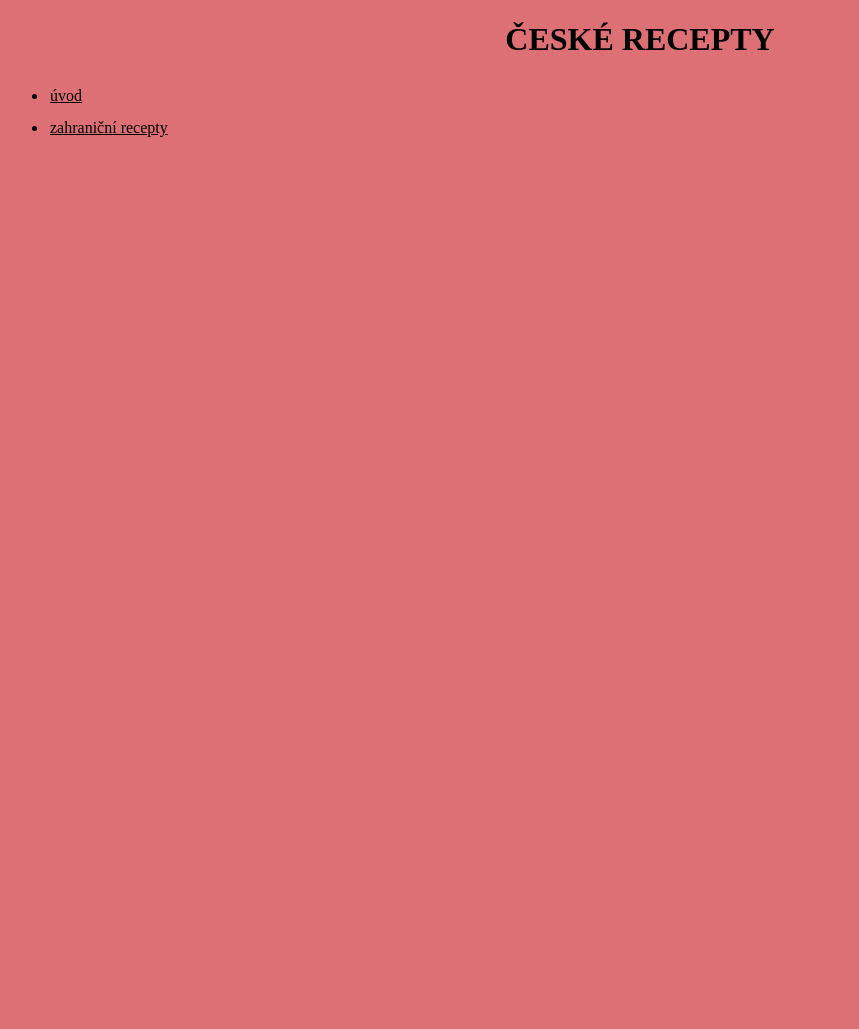
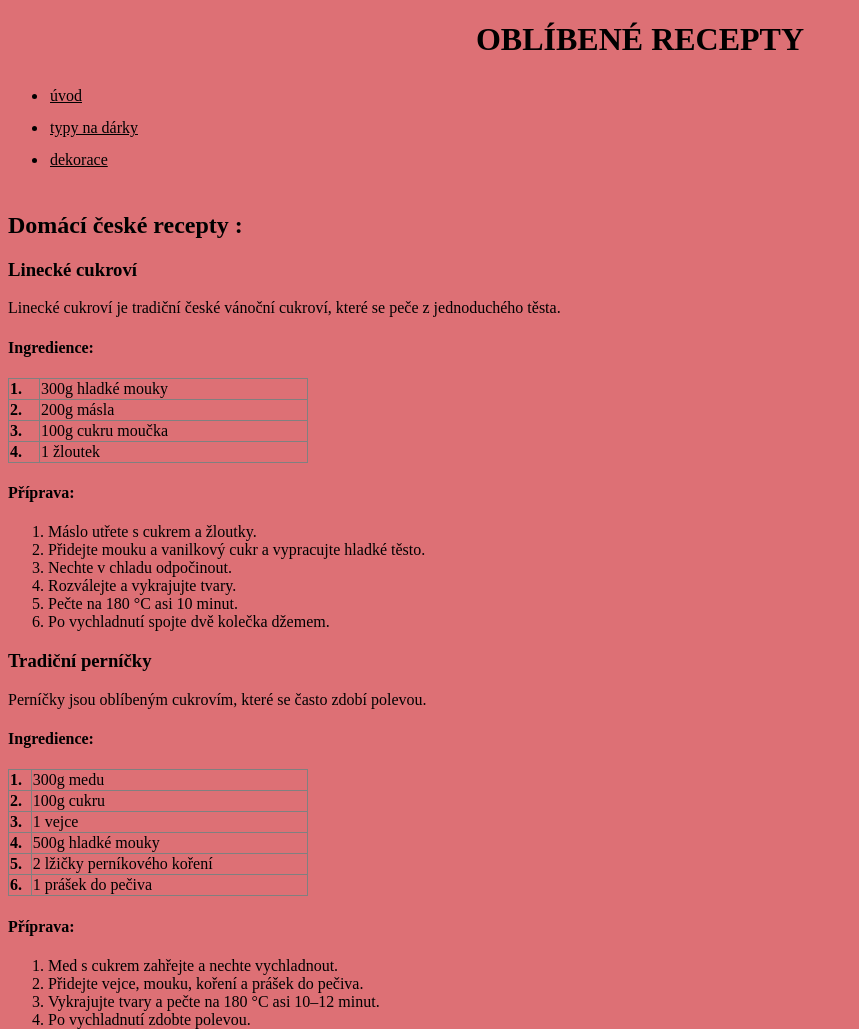
Before and after one commit to Nikol100/web, a plain HTML site: page index - kopie.html in a window 1280 px wide. Shown: the whole page, without its empty margins (0-859 px from the left). Before the commit the page ends 800 px from the top, so only its background shows below. Drawn offline with Linux system fonts and the light colour scheme.

Commit message:
Add files via upload

```diff
--- a/index - kopie.html
+++ b/index - kopie.html
@@ -7,11 +7,69 @@
     <link rel="stylesheet" href="web2.css">
 </head>
 <body>
-    <h1>ČESKÉ RECEPTY</h1>
+    <h1>OBLÍBENÉ RECEPTY</h1>
     <nav>
         <ul> <li> <a href="index.html"> úvod</a></li>
-        <li> <a href="index - kopie2.html">zahraniční recepty </a></li></ul>
+        <li> <a href="index - kopie2.html"> typy na dárky</a></li>
+    <li> <a href="index - kopie3.html"> dekorace</a></li></ul>
     </nav>
+    <section>
+        <h2>Domácí české recepty :</h2>
+        <article>
+            <h3>Linecké cukroví</h3>
+            <p>Linecké cukroví je tradiční české vánoční cukroví, které se peče z jednoduchého těsta.</p>
+            <h4>Ingredience:</h4>
+            <table border="1" width="400">
+                <tr><th>1. </th>
+                 <td> 300g hladké mouky</td></tr>
+                 <tr><th> 2.</th>
+                 <td> 200g másla</td></tr>
+                 <tr> <th> 3.</th> <td> 100g cukru moučka</td></tr>
+                 <tr><th> 4.</th> <td> 1 žloutek</td></tr>
+
+            </table>
+
+            <h4>Příprava:</h4>
+            <ol>
+                <li>Máslo utřete s cukrem a žloutky.</li>
+                <li>Přidejte mouku a vanilkový cukr a vypracujte hladké těsto.</li>
+                <li>Nechte v chladu odpočinout.</li>
+                <li>Rozválejte a vykrajujte tvary.</li>
+                <li>Pečte na 180 °C asi 10 minut.</li>
+                <li>Po vychladnutí spojte dvě kolečka džemem.</li>
+            </ol>
+        </article>
+
+        <article>
+            <h3>Tradiční perníčky</h3>
+            <p>Perníčky jsou oblíbeným cukrovím, které se často zdobí polevou.</p>
+            <h4>Ingredience:</h4>
+            <table border="1" width="400">
+                <tr><th>1. </th>
+                    <td> 300g medu</td></tr>
+                    <tr><th> 2.</th>
+                    <td> 100g cukru</td></tr>
+                    <tr> <th> 3.</th> <td> 1 vejce</td></tr>
+                    <tr><th> 4.</th> <td> 500g hladké mouky</td></tr>
+                    <tr><th>5. </th>
+                        <td> 2 lžičky perníkového koření</td></tr>
+                        <tr><th> 6.</th>
+                        <td> 1 prášek do pečiva</td></tr>
+
+
+
+
+            </table>
+            <h4>Příprava:</h4>
+            <ol>
+                <li>Med s cukrem zahřejte a nechte vychladnout.</li>
+                <li>Přidejte vejce, mouku, koření a prášek do pečiva.</li>
+                <li>Vykrajujte tvary a pečte na 180 °C asi 10–12 minut.</li>
+                <li>Po vychladnutí zdobte polevou.</li>
+            </ol>
+        </article>
+    </section>
+
 
 
 </body>
```
Also changed, not shown: index - kopie2.html (+46 -1 lines), index - kopie3.html (+15 -0 lines), index.html (+11 -5 lines).
